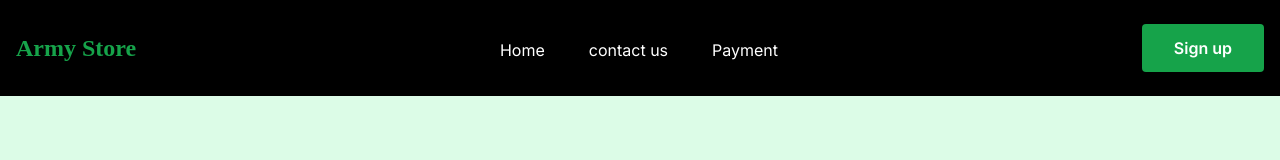
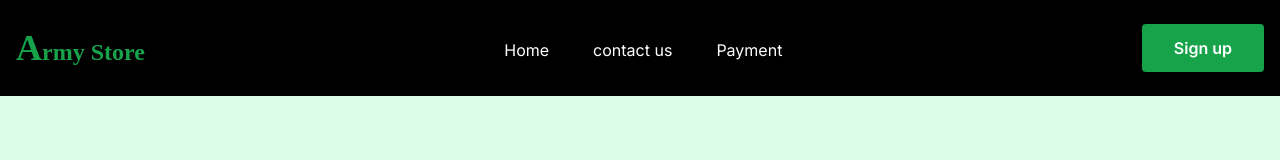
Before and after one commit to soziakram/armystore-frontend, a React (Create React App) app: page / in a window 1280 px wide. Shown: the top 160 px of the page. Built offline with nearby package versions, Linux system fonts and the light colour scheme; a web font is replaced by a local one.

Commit message:
logo updated

```diff
--- a/src/components/Navbar.jsx
+++ b/src/components/Navbar.jsx
@@ -8,7 +8,7 @@ const Navbar = () => {
         <div className="container flex justify-between h-16 mx-auto">
           <a href="/" className="flex items-center">
             <span className="self-center font-turney text-2xl font-semibold whitespace-nowrap text-green-600 font- dark:text-white">
-              Army Store
+              <span className="text-4xl">A</span>rmy Store
             </span>
           </a>
 
```
